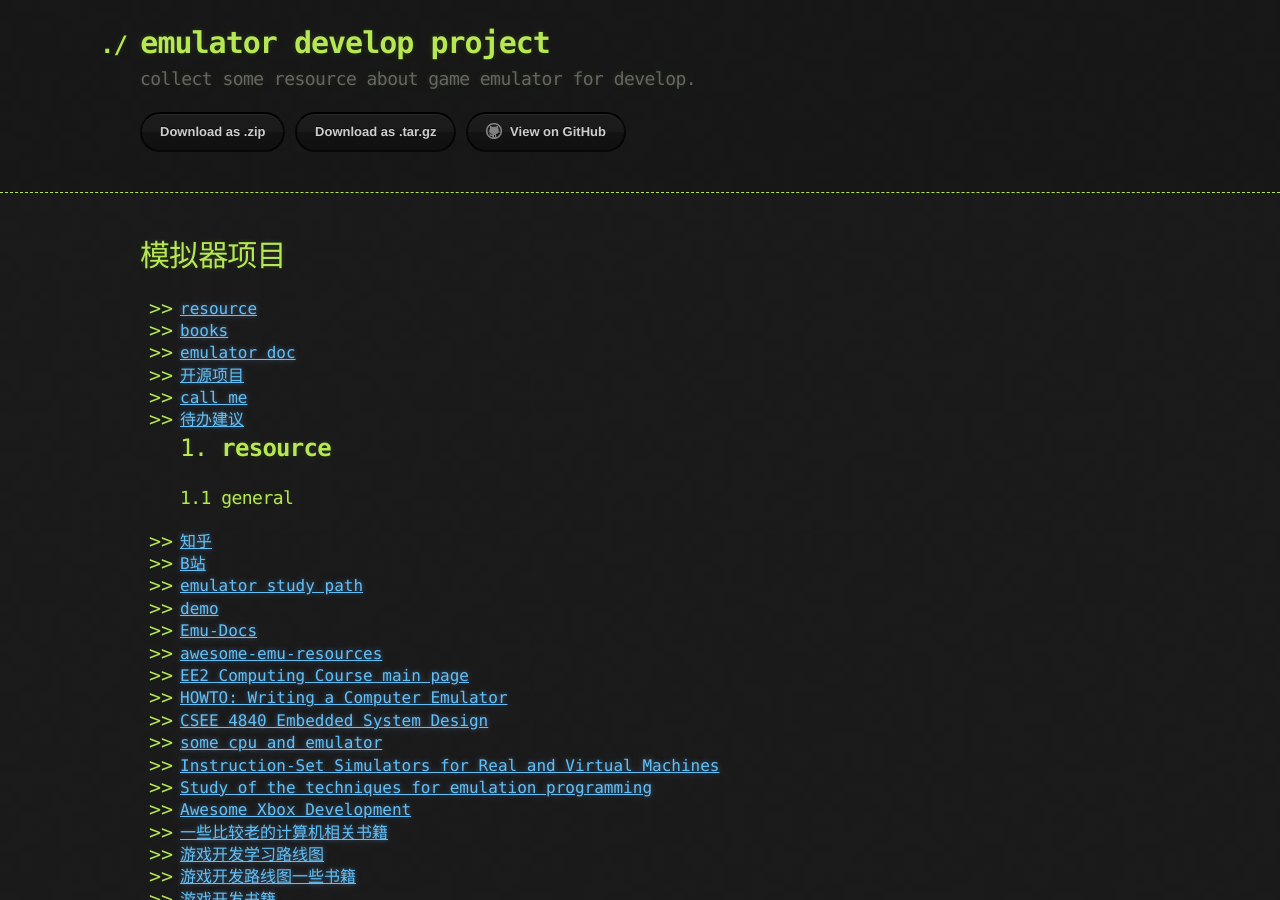
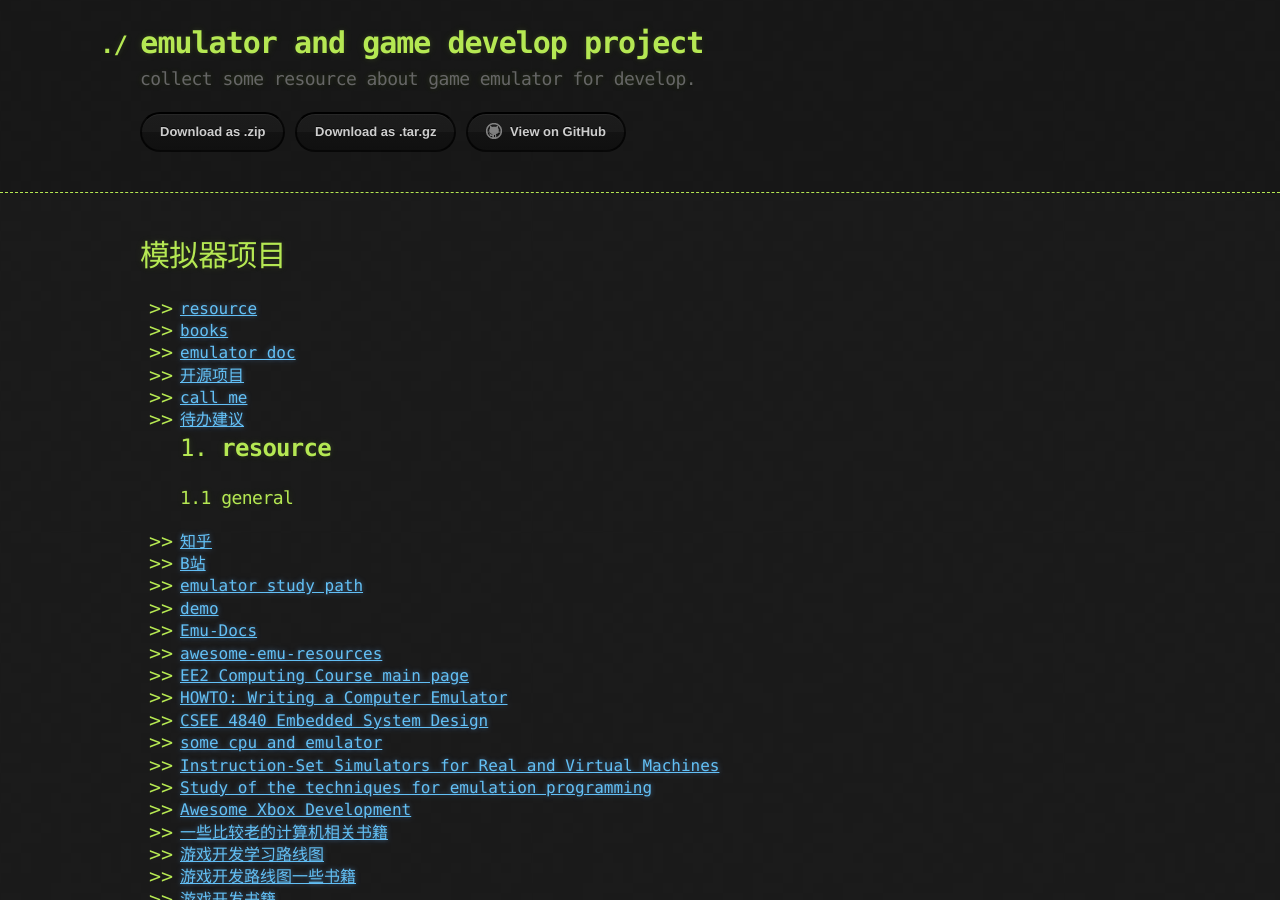
Before and after one commit to jinjiacun123/jinjiacun123.github.io, a Jekyll site: the page built from index.md, in a window 1280 px wide and 900 px high. Built offline with Jekyll 4.4.1, drawn with Linux system fonts in a browser that asks for light colours; our own code applies the rules of GitHub Pages for plain Markdown files.

Commit message:
更新 _config.yml
修改为模拟器和游戏

```diff
--- a/_config.yml
+++ b/_config.yml
@@ -1,4 +1,4 @@
-title: emulator develop project
+title: emulator and game develop project
 description: collect some resource about game emulator for develop.
 show_downloads: true
 google_analytics:
```
